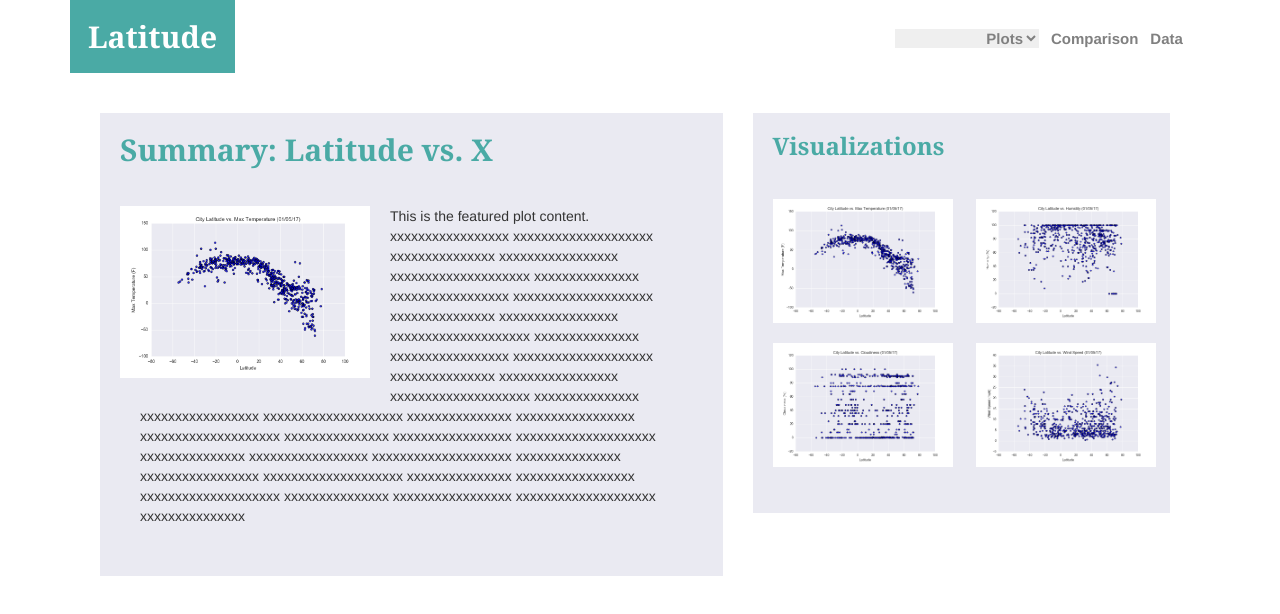
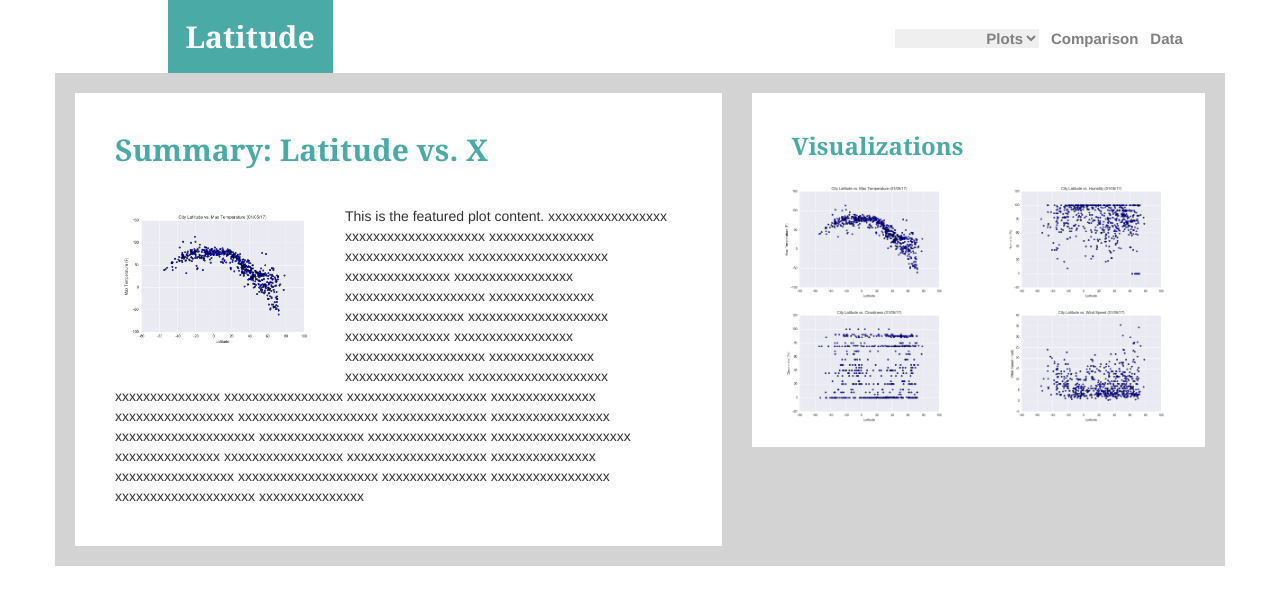
Before and after one commit to daddyjab/PythonAssignments, a plain HTML site: page Latitude/index.html in a window 1280 px wide. Drawn offline with nearby package versions, Linux system fonts and the light colour scheme.

Commit message:
Fixed Summary page and Comparison page - modify visualization ages next

```diff
--- a/Latitude/index.html
+++ b/Latitude/index.html
@@ -16,15 +16,17 @@
   <div class="container">
     <div class="row align-items-center">
 
+      <div class="col-md-12">
+        <div class="row">
           <div class="page_heading">
 
-        <div class="col-md-2">
+            <div class="col-md-2 col-md-offset-1">
               <div class="header">
                 <h1>Latitude</h1>
               </div>
             </div>
 
-        <div class="col-md-4 col-md-offset-6">
+            <div class="col-md-4 col-md-offset-5">
               <div class="navbar">
                 <ul>
                   <li>
@@ -43,10 +45,19 @@
             </div>
 
           </div>
+
+        </div>
+      </div>
+
     </div>
 
     <div class="row">
+      <div class="col-md-12">
+        <div class="row">
           <div class="overall_content">
+
+              <div class="row">
+
                 <div class="col-md-7">
                     <div class="featured_content">
                       <!-- This is the feature plot and associated text -->
@@ -113,6 +124,11 @@
 
                   </div>
                 </div>
+
+              </div>
+
+          </div>
+        </div>
       </div>
     </div>
 
--- a/Latitude/style-jb.css
+++ b/Latitude/style-jb.css
@@ -2,16 +2,14 @@
 /* Page Heading */
 .page_heading {
   background-color:white;
-  height:70px;
   margin:0px 0px 0px 0px;
 }
 
 /*************************************************/
 /* Navigation Bar */
 .navbar {
-  height:70px;
-  margin:0px;
-  vertical-align: middle;
+  display:block;
+  margin: 0px auto;
 }
 
 /* Navigation Bar Command List items */
@@ -67,16 +65,17 @@
 .overall_content {
   display:block;
   background-color:lightgrey;
-  /* height:600px; */
+  padding: 20px;
   margin: 0 auto;
 }
 
 /*************************************************/
 /* Featured content section */
 .featured_content {
-  background-color:#EAEAF2;
-  margin:40px 0px 0px 30px;
-  padding-bottom: 10px;
+  display:block;
+  background-color:white;
+  padding: 20px;
+  margin: 0 auto;
 }
 
 .featured_content h1 {
@@ -84,34 +83,37 @@
   font-size:30px;
   color:#4AAAA5;
   font-weight: 800;
-  padding: 20px 0px 0px 0px;
-  margin: 20px;
+  padding: 20px;
+  margin: 0px;
 }
 
 .featured_content p {
-  margin:40px;
+  padding: 20px;
+  margin: 0px;
 }
 
 .featured_content .plot_summary img {
+  display:block;
   float:left;
   width:250px;
-  margin: 20px;
+  padding: 20px;
+  margin: 0px auto;
 }
 
 .featured_content .plot_focus img {
   display:block;
   width:500px;
-  margin: auto;
+  margin:auto;
 }
 
 
 /*************************************************/
 /* Selection content section */
 .selection_content {
-  background-color:#EAEAF2;
-  height:400px;
-  /* width:320px; */
-  margin:40px 40px 0px 0px;
+  display:block;
+  background-color:white;
+  padding: 20px;
+  margin: 0 auto;
 }
 
 .selection_content h1 {
@@ -119,12 +121,15 @@
   font-size:24px;
   color:#4AAAA5;
   font-weight: 800;
-  padding: 20px 0px 0px 0px;
-  margin: 20px;
+  padding: 20px;
+  margin: 0px;
 }
 
 .selection_content img {
+  display:block;
   width:180px;
+  margin: auto
+
 }
 
 .selection_content .selected_plot img {
@@ -133,11 +138,14 @@
 
 
 .selection_content .selection_plot_left img {
-  margin:20px 0px 0px 20px;
+  /* margin:20px 0px 0px 20px; */
+  margin: auto;
 }
 
 .selection_content .selection_plot_right img {
-  margin:20px 20px 0px 0px;
+  /* margin:20px 20px 0px 0px; */
+  margin: auto;
+
 }
 
 
@@ -145,7 +153,7 @@
 /* Comparison content section */
 .comparison_content {
   display:block;
-  background-color:#EAEAF2;
+  background-color:white;
   padding: 20px;
   margin: 0 auto;
 }
@@ -174,7 +182,6 @@
   margin: 0px;
 }
 
-
 .comparison_content img {
   display:block;
   width:500px;
@@ -182,11 +189,9 @@
 }
 
 .comparison_content .comparison_plot_left img {
-  /* margin:20px 0px 0px 20px; */
   margin: auto;
 }
 
 .comparison_content .comparison_plot_right img {
-  /* margin:20px 20px 0px 0px; */
   margin:auto;
 }
```
Also changed, not shown: Latitude/vis_compare.html (+6 -2 lines). Lines whose indentation alone changed are shown as unchanged.
